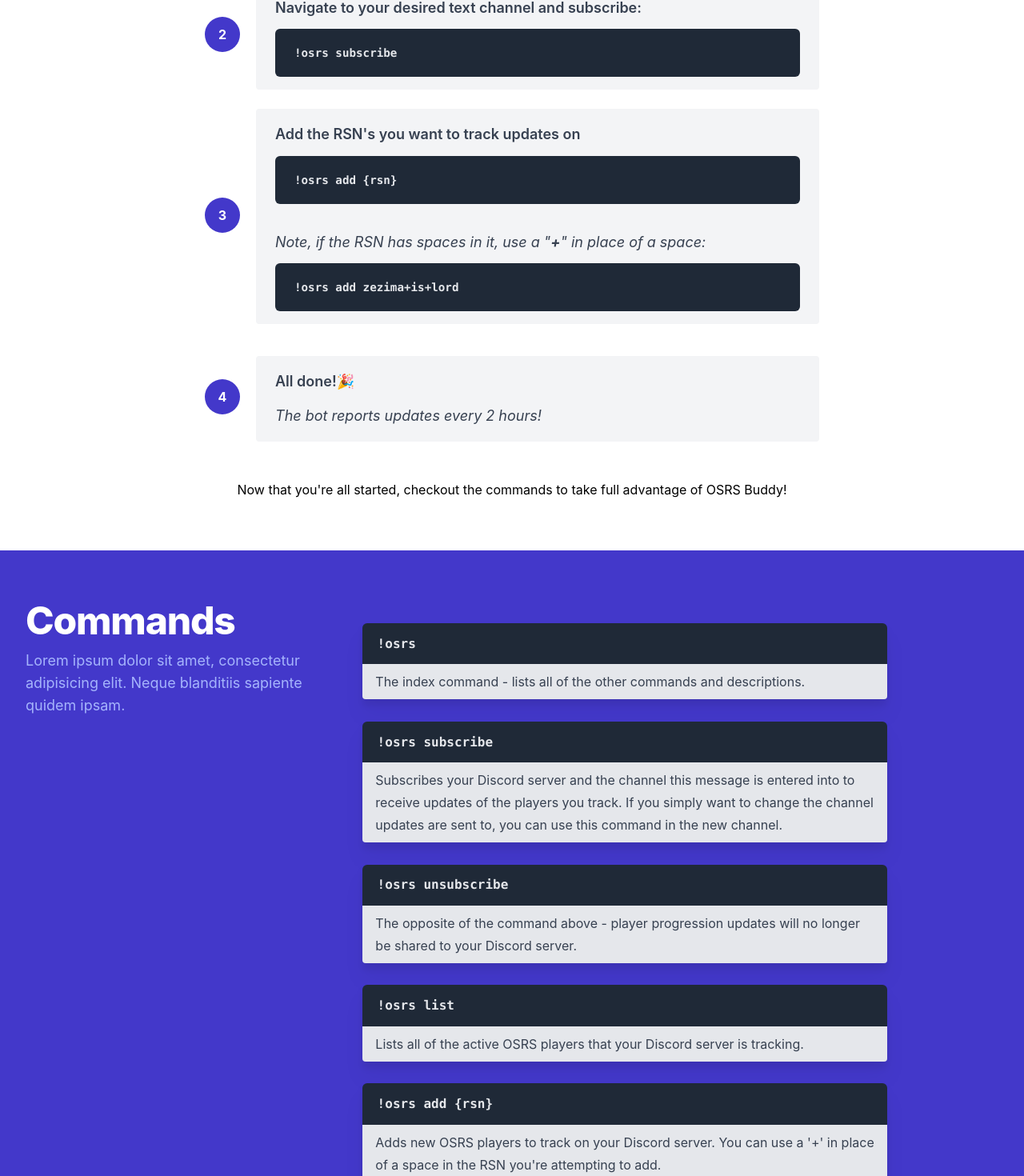
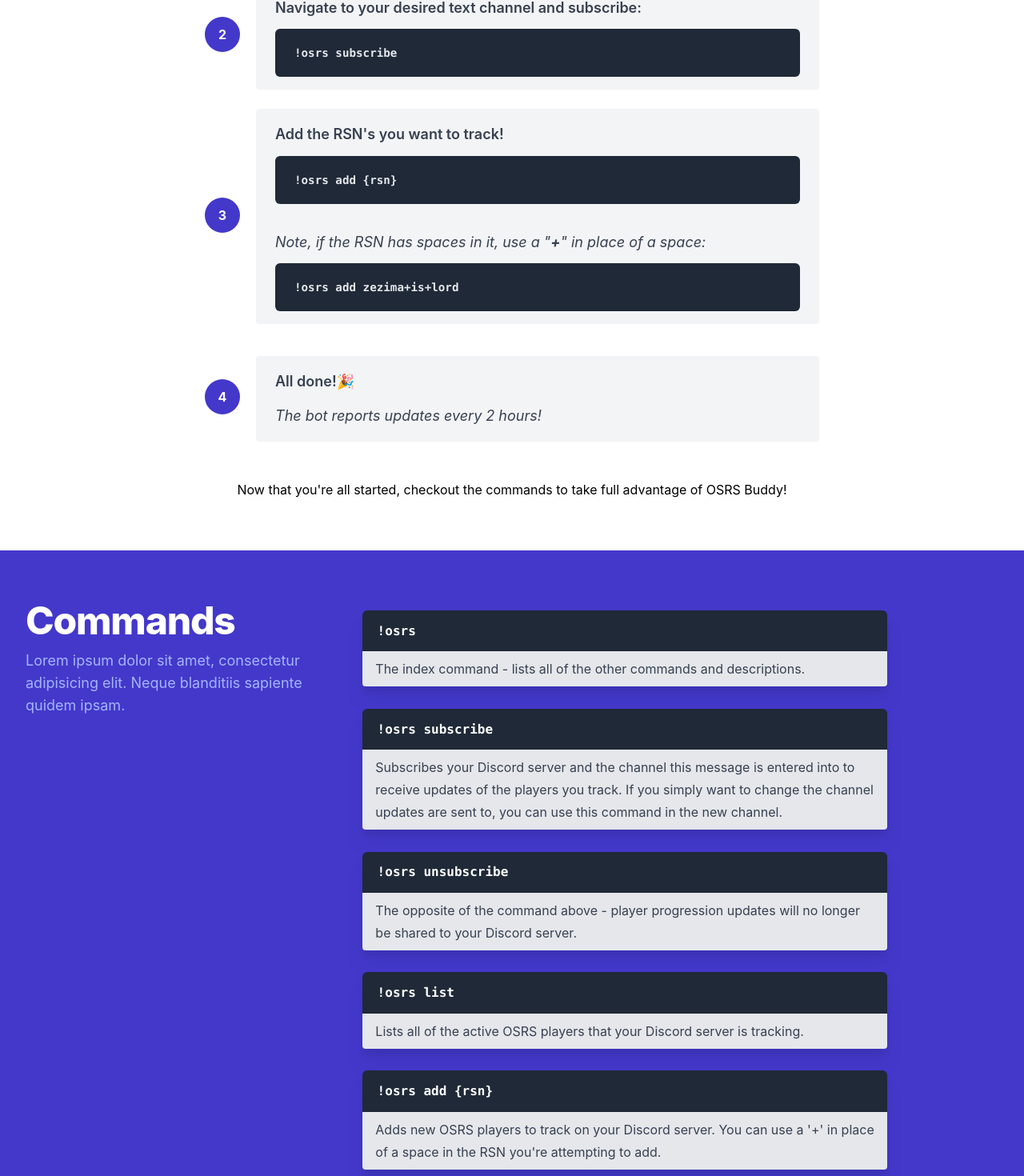
Before and after one commit to masonfox/osrs-discord-bot-site, a Next.js app: page / in a window 1280 px wide. Shown: the part 1233-2703 px from the top of the page at 80% size. Built offline with nearby package versions, Linux system fonts and the light colour scheme.

Commit message:
command component adjustments

```diff
--- a/src/components/commands.js
+++ b/src/components/commands.js
@@ -7,54 +7,63 @@
   },
   {
     command: "!osrs subscribe",
-    description: "Subscribes your Discord server and the channel this message is entered into to receive updates of the players you track. If you simply want to change the channel updates are sent to, you can use this command in the new channel.",
+    description:
+      "Subscribes your Discord server and the channel this message is entered into to receive updates of the players you track. If you simply want to change the channel updates are sent to, you can use this command in the new channel.",
     example: "",
   },
   {
     command: "!osrs unsubscribe",
-    description: "The opposite of the command above - player progression updates will no longer be shared to your Discord server.",
+    description:
+      "The opposite of the command above - player progression updates will no longer be shared to your Discord server.",
     example: "",
   },
   {
     command: "!osrs list",
-    description: "Lists all of the active OSRS players that your Discord server is tracking.",
+    description:
+      "Lists all of the active OSRS players that your Discord server is tracking.",
     example: "",
   },
   {
     command: "!osrs add {rsn}",
-    description: "Adds new OSRS players to track on your Discord server. You can use a '+' in place of a space in the RSN you're attempting to add.",
+    description:
+      "Adds new OSRS players to track on your Discord server. You can use a '+' in place of a space in the RSN you're attempting to add.",
     example: "",
   },
   {
     command: "!osrs remove {rsn}",
-    description: "Removes OSRS players you're currently tracking on your Discord server. As noted above, use a '+' in place of a space.",
+    description:
+      "Removes OSRS players you're currently tracking on your Discord server. As noted above, use a '+' in place of a space.",
     example: "",
   },
   {
     command: "!osrs when",
-    description: "Returns the time that the bot will run again, rendering updates. This is in Eastern Standard Time.",
+    description:
+      "Returns the time that the bot will run again, rendering updates. This is in Eastern Standard Time.",
     example: "",
   },
   {
     command: "!osrs status",
-    description: "This is a dump of the bot's data associated with your Discord server.",
+    description:
+      "This is a dump of the bot's data associated with your Discord server.",
     example: "",
   },
   {
     command: "!osrs donate",
-    description: "❤️ If you feel compelled, I do accept donations as a means to support the bot! This is a one-man side project and anything helps to assist with hosting and everything else that makes this bot possible!",
+    description:
+      "❤️ If you feel compelled, I do accept donations as a means to support the bot! This is a one-man side project and anything helps to assist with hosting and everything else that makes this bot possible!",
     example: "",
   },
 ];
 
 const Commands = () => (
   <section className="bg-indigo-700">
+    <div className="container mx-auto">
       <div
-      className="max-w-7xl mx-auto py-14 px-4 sm:px-6 lg:py-16 lg:px-8"
+        className="max-w-7xl py-14 px-4 sm:px-6 lg:py-16 lg:px-8 mx-auto"
         id="commands"
       >
         <div className="lg:grid lg:grid-cols-3 lg:gap-12">
-        <div>
+          <div className="">
             <h1 className="text-4xl font-extrabold text-white sm:text-5xl sm:tracking-tight lg:text-5xl">
               Commands
             </h1>
@@ -63,11 +72,11 @@
               blanditiis sapiente quidem ipsam.
             </p>
           </div>
-        <div className="mt-12 lg:mt-0 lg:col-span-2">
-          <dl className="space-y-6 prose">
+          <div className="mt-10 lg:-mt-4 lg:col-span-2">
+            <dl className="space-y-6 mx-auto lg:mx-0 prose">
               {commandList.map((item) => (
                 <div key={item.command} className="drop-shadow-xl">
-                <pre className="rounded-b-none mb-0 font-bold text-base">
+                  <pre className="rounded-b-none mb-0 font-bold text-base text-white">
                     <code>{item.command}</code>
                   </pre>
                   <div className="bg-gray-200 px-4 py-2 rounded-b">
@@ -79,6 +88,7 @@
           </div>
         </div>
       </div>
+    </div>
   </section>
 );
 
--- a/src/pages/index.js
+++ b/src/pages/index.js
@@ -161,7 +161,7 @@
                   </span>
                 </div>
                 <div className="bg-gray-100 px-6 py-4 rounded w-full sm:w-11/12 prose lg:prose-lg">
-                  <p>Add the RSN&apos;s you want to track updates on</p>
+                  <p>Add the RSN&apos;s you want to track!</p>
                   <pre className="mb-4">
                     <code>!osrs add &#123;rsn&#125;</code>
                   </pre>
```
Lines whose indentation alone changed are shown as unchanged.
